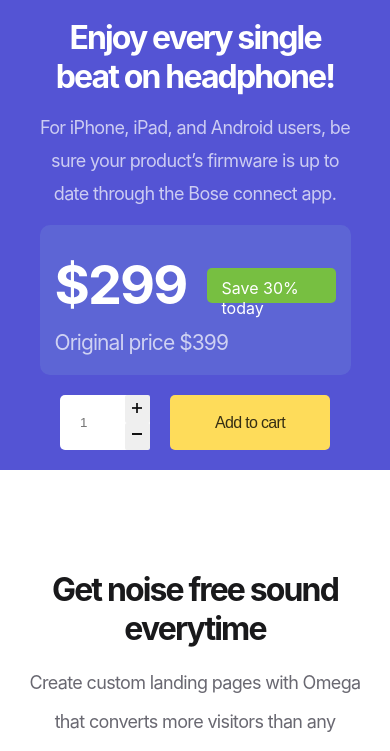
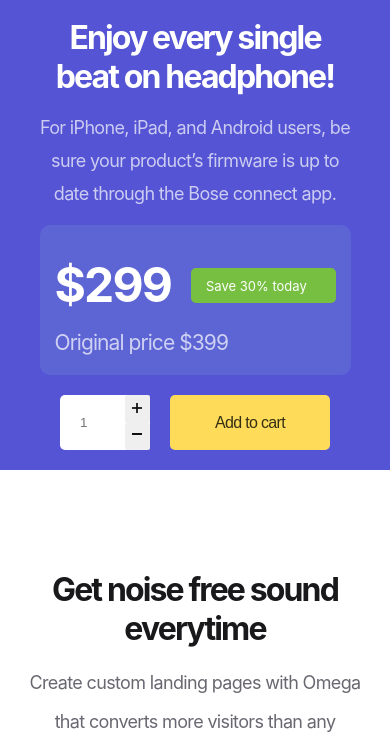
Before and after one commit to Asarvarjon/Omega4-responsive, a plain HTML site: page index.html in a window 390 px wide. Shown: the part 82-833 px from the top of the page. Drawn offline with Linux system fonts and the light colour scheme.

Commit message:
Update style.css

```diff
--- a/style.css
+++ b/style.css
@@ -1121,6 +1121,13 @@ footer .container {
 
    }
 
+   .save-link {
+       font-size: 13px;
+   }
+
+   .price-title {
+       font-size: 48px;
+   }
    .header-text {
        line-height: 33px;
        text-align: center;
```
